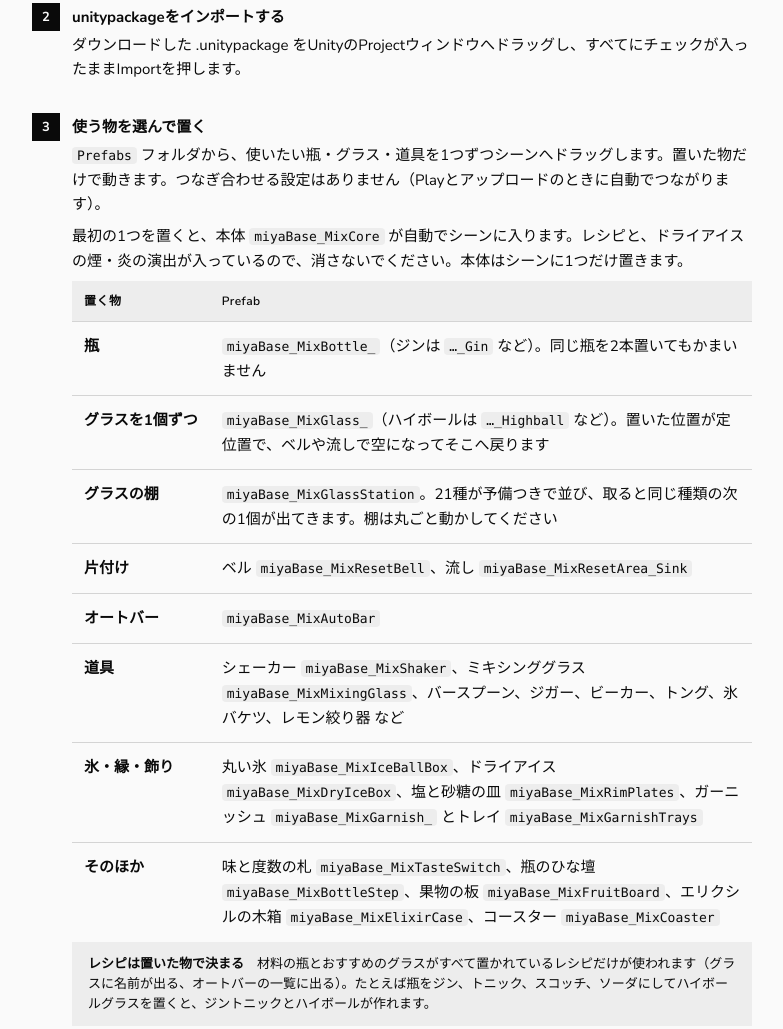
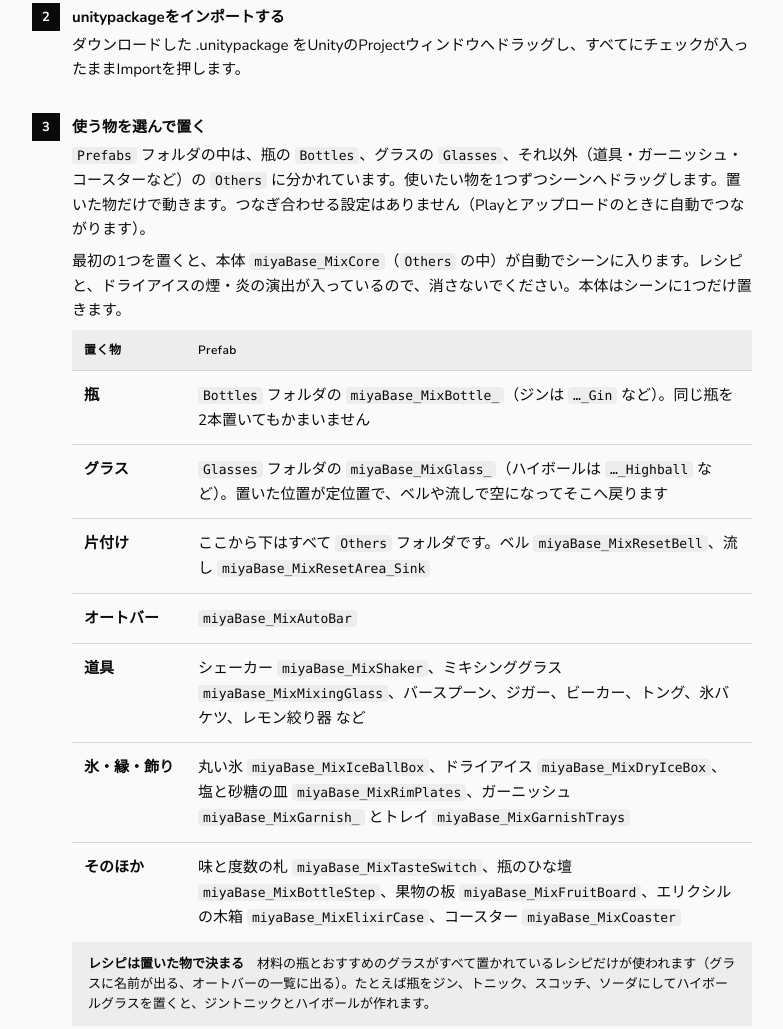
Before and after one commit to kik325-cpu/miyaBase-UseGuide, a plain HTML site: page index.html in a window 1280 px wide. Shown: the part 1973-3002 px from the top of the page, without its empty margins (324-1107 px from the left). Drawn offline with Linux system fonts and the light colour scheme.

Commit message:
Prefabs のフォルダ分けに合わせて導入方法を更新、グラスの棚の説明を削除

```diff
--- a/index.html
+++ b/index.html
@@ -303,15 +303,14 @@ footer{margin-top:96px;padding-top:var(--space-4);border-top:1px solid var(--lin
 <ol class="steps">
   <li><div><h3>ワールドのプロジェクトを開く</h3><p>VCCでSDK、VRC Light Volumes、lilToonが入ったワールドのプロジェクトを開きます。新しく作る場合は、VCCの「World」テンプレートから作ってください。</p></div></li>
   <li><div><h3>unitypackageをインポートする</h3><p>ダウンロードした .unitypackage をUnityのProjectウィンドウへドラッグし、すべてにチェックが入ったままImportを押します。</p></div></li>
-  <li><div><h3>使う物を選んで置く</h3><p><code>Prefabs</code> フォルダから、使いたい瓶・グラス・道具を1つずつシーンへドラッグします。置いた物だけで動きます。つなぎ合わせる設定はありません（Playとアップロードのときに自動でつながります）。</p>
-    <p>最初の1つを置くと、本体 <code>miyaBase_MixCore</code> が自動でシーンに入ります。レシピと、ドライアイスの煙・炎の演出が入っているので、消さないでください。本体はシーンに1つだけ置きます。</p>
+  <li><div><h3>使う物を選んで置く</h3><p><code>Prefabs</code> フォルダの中は、瓶の <code>Bottles</code>、グラスの <code>Glasses</code>、それ以外（道具・ガーニッシュ・コースターなど）の <code>Others</code> に分かれています。使いたい物を1つずつシーンへドラッグします。置いた物だけで動きます。つなぎ合わせる設定はありません（Playとアップロードのときに自動でつながります）。</p>
+    <p>最初の1つを置くと、本体 <code>miyaBase_MixCore</code>（<code>Others</code> の中）が自動でシーンに入ります。レシピと、ドライアイスの煙・炎の演出が入っているので、消さないでください。本体はシーンに1つだけ置きます。</p>
     <table class="ops">
       <thead><tr><th scope="col">置く物</th><th scope="col">Prefab</th></tr></thead>
       <tbody>
-      <tr><td>瓶</td><td><code>miyaBase_MixBottle_</code>（ジンは <code>…_Gin</code> など）。同じ瓶を2本置いてもかまいません</td></tr>
-      <tr><td>グラスを1個ずつ</td><td><code>miyaBase_MixGlass_</code>（ハイボールは <code>…_Highball</code> など）。置いた位置が定位置で、ベルや流しで空になってそこへ戻ります</td></tr>
-      <tr><td>グラスの棚</td><td><code>miyaBase_MixGlassStation</code>。21種が予備つきで並び、取ると同じ種類の次の1個が出てきます。棚は丸ごと動かしてください</td></tr>
-      <tr><td>片付け</td><td>ベル <code>miyaBase_MixResetBell</code>、流し <code>miyaBase_MixResetArea_Sink</code></td></tr>
+      <tr><td>瓶</td><td><code>Bottles</code> フォルダの <code>miyaBase_MixBottle_</code>（ジンは <code>…_Gin</code> など）。同じ瓶を2本置いてもかまいません</td></tr>
+      <tr><td>グラス</td><td><code>Glasses</code> フォルダの <code>miyaBase_MixGlass_</code>（ハイボールは <code>…_Highball</code> など）。置いた位置が定位置で、ベルや流しで空になってそこへ戻ります</td></tr>
+      <tr><td>片付け</td><td>ここから下はすべて <code>Others</code> フォルダです。ベル <code>miyaBase_MixResetBell</code>、流し <code>miyaBase_MixResetArea_Sink</code></td></tr>
       <tr><td>オートバー</td><td><code>miyaBase_MixAutoBar</code></td></tr>
       <tr><td>道具</td><td>シェーカー <code>miyaBase_MixShaker</code>、ミキシンググラス <code>miyaBase_MixMixingGlass</code>、バースプーン、ジガー、ビーカー、トング、氷バケツ、レモン絞り器 など</td></tr>
       <tr><td>氷・縁・飾り</td><td>丸い氷 <code>miyaBase_MixIceBallBox</code>、ドライアイス <code>miyaBase_MixDryIceBox</code>、塩と砂糖の皿 <code>miyaBase_MixRimPlates</code>、ガーニッシュ <code>miyaBase_MixGarnish_</code> とトレイ <code>miyaBase_MixGarnishTrays</code></td></tr>
@@ -360,7 +359,7 @@ footer{margin-top:96px;padding-top:var(--space-4);border-top:1px solid var(--lin
 <table class="ops">
   <thead><tr><th scope="col">したいこと</th><th scope="col">Desktop</th><th scope="col">VR</th></tr></thead>
   <tbody>
-    <tr><td>グラスを取る</td><td colspan="2" data-l="共通">置いてあるグラスを取る。グラスの棚からなら、取ると同じ種類の次の1個が出てくる</td></tr>
+    <tr><td>グラスを取る</td><td colspan="2" data-l="共通">置いてあるグラスを取る</td></tr>
     <tr><td>ひと注ぎ</td><td data-l="Desktop">瓶を持ってグラスを見て、Useを短く押す（量は瓶ごと。スピリッツとジュースは主に45ml、リキュールは10〜30ml、レモン・ライムは20ml、炭酸は90ml、ビターズは3ml など）</td><td class="vr" data-l="VR">Desktopと同じ。または瓶をグラスの上で傾ける</td></tr>
     <tr><td>好きな量を注ぐ</td><td data-l="Desktop">Useを押し続ける。離すまで毎秒20ml注がれる</td><td class="vr" data-l="VR">グラスの上で瓶を傾ける。深く傾けるほど速く出る</td></tr>
     <tr><td>正確に量る</td><td data-l="Desktop">メジャーカップに注ぎ、カップを持ってグラスを見てUse。空のときのUseで45ml側と30ml側を返す</td><td class="vr" data-l="VR">カップに注ぎ、グラスの上で傾ける。逆さにするとこぼれる</td></tr>
@@ -376,7 +375,7 @@ footer{margin-top:96px;padding-top:var(--space-4);border-top:1px solid var(--lin
     <tr><td>グラスからグラスへ移す</td><td data-l="Desktop">飲むグラスどうしは移せない（Useは飲む）。ミキシンググラスとビーカーは、持って相手のグラスを見てUse（シェーカーは振ったあと）</td><td class="vr" data-l="VR">持ったグラスを相手のグラスの上で傾ける。上の層から移る</td></tr>
     <tr><td>飲む</td><td data-l="Desktop">グラスを持ってUse（ひと口ずつ。ショットはひと口で飲み干す）</td><td class="vr" data-l="VR">口元でグラスを傾ける</td></tr>
     <tr><td>乾杯</td><td colspan="2" data-l="共通">グラス同士を当てると音が鳴る</td></tr>
-    <tr><td>中身を捨てる</td><td data-l="Desktop">グラスを持って流し台を見て手を離す（グラスごと棚へ片付く）</td><td class="vr" data-l="VR">グラスを流し台に入れる。グラスの縁をベルに当てると、中身だけ捨てる</td></tr>
+    <tr><td>中身を捨てる</td><td data-l="Desktop">グラスを持って流し台を見て手を離す（グラスごと置いた位置へ片付く）</td><td class="vr" data-l="VR">グラスを流し台に入れる。グラスの縁をベルに当てると、中身だけ捨てる</td></tr>
     <tr><td>全部元に戻す</td><td colspan="2" data-l="共通">リセットのベルを押す。動かした物と中身の入った物が元に戻り、タブレットも元の場所へ戻る（注ぐ許可を置いた場合は、許可のある人だけ）</td></tr>
   </tbody>
 </table>
@@ -504,8 +503,8 @@ footer{margin-top:96px;padding-top:var(--space-4);border-top:1px solid var(--lin
 </div>
 <h3>グラス（21種）</h3>
 <p>ポンタルリエ、ビア、ハリケーン、コリンズ、ハイボール、銅のマグ、ロック、アイリッシュコーヒー、ワイン、シャンパンフルート、クープ、マティーニ、マルガリータ、ショット、プースカフェ、ゴシックゴブレット、大釜、ハロウィンクープ、電球、ブーツ、ドクロ。</p>
-<p>グラスは1個ずつ置くか、棚にまとめて置きます。棚では種類ごとに並んでいて、取ると同じ種類の次の1個が出てきます。棚のグラスは、空のまま30秒置くと自動で棚へ戻ります。1個ずつ置いたグラスは、ベルか流しで置いた位置へ戻ります。飲み干すと、氷、飾り、縁の塩や砂糖はグラスから消えます。</p>
-<p class="note"><b>出せるグラスを増やすとき</b>　グラスの棚（<code>miyaBase_MixGlassStation</code>）なら、棚の中の増やしたい種類のグラスを Hierarchy で選び、複製（Ctrl+D）してください。複製した数だけその種類の予備が増えます。複製したグラスは元のグラスと重なって見えますが、Playとアップロードのときに床下の待機位置へ自動で移ります（メニュー <code>miyaBase</code> → <code>Cocktail Mix</code> → <code>Wire Scene (自動配線を今のシーンに)</code> を押すと、その場で移ります）。棚にコースターが無い種類のグラスを棚の中に入れた場合は、予備にならず単品のグラスとして働きます。棚とは別に、同じ種類の単品グラス（<code>miyaBase_MixGlass_</code>）を置いて増やすこともできます。単品のグラスは1個ずつ別のグラスとして働き、置いた位置がそれぞれの定位置です。オートバーは空いている同じ種類のグラスを、棚の上、棚の予備、単品の順に使い、全部使われているときは「空いている〇〇がありません」と出ます。グラス1個で同期するオブジェクトが1つ増えます。空のまま置いてあるグラスは処理を休むので、置いておくだけの負荷は小さめです。</p>
+<p>グラスは1個ずつ置きます。置いた位置がそのグラスの定位置で、ベルか流しで空になってそこへ戻ります。飲み干すと、氷、飾り、縁の塩や砂糖はグラスから消えます。</p>
+<p class="note"><b>出せるグラスを増やすとき</b>　同じ種類のグラス（<code>miyaBase_MixGlass_</code>）をもう1個置いてください。1個ずつ別のグラスとして働き、置いた位置がそれぞれの定位置です。オートバーは空いている同じ種類のグラスを使い、全部使われているときは「空いている〇〇がありません」と出ます。グラス1個で同期するオブジェクトが1つ増えます。空のまま置いてあるグラスは処理を休むので、置いておくだけの負荷は小さめです。</p>
 <h3>ガーニッシュ（13種）</h3>
 <div class="split">
 <p>レモン、レモンピール、オレンジ、オレンジピール、ライムの輪切り、チェリー、ミント、オリーブ、カクテルオニオン、ブルーベリー、きゅうり、ローズマリー、シナモン。種類ごとのトレイに載っていて、取ってもなくなりません。</p>
@@ -532,7 +531,7 @@ footer{margin-top:96px;padding-top:var(--space-4);border-top:1px solid var(--lin
   <dd>VRでは握っている間だけ持つ仕様です。Desktopでは、離す操作をするまで持ったままです。</dd>
   <dt>グラスが落ちない、宙に浮いたまま</dt>
   <dd>仕様です。瓶やグラスは重力なしで、手を離した位置にとどまります。ベルを押すと元の場所へ戻ります。</dd>
-  <dt>グラスが棚に出てこない、オートバーでグラスが出ない</dt>
+  <dt>オートバーでグラスが出ない</dt>
   <dd>同じ種類のグラスが全部使われています。流し台で片付けるか、ベルを押してください。</dd>
   <dt>レシピの名前が出ない、オートバーの一覧に出ないレシピがある</dt>
   <dd>そのレシピの材料の瓶か、おすすめのグラスがシーンに置かれていません。置くと、次のPlay・アップロードから使えます。自分で保存したレシピも、瓶が足りないワールドでは一覧に出ません（保存した内容は消えません）。</dd>
```
